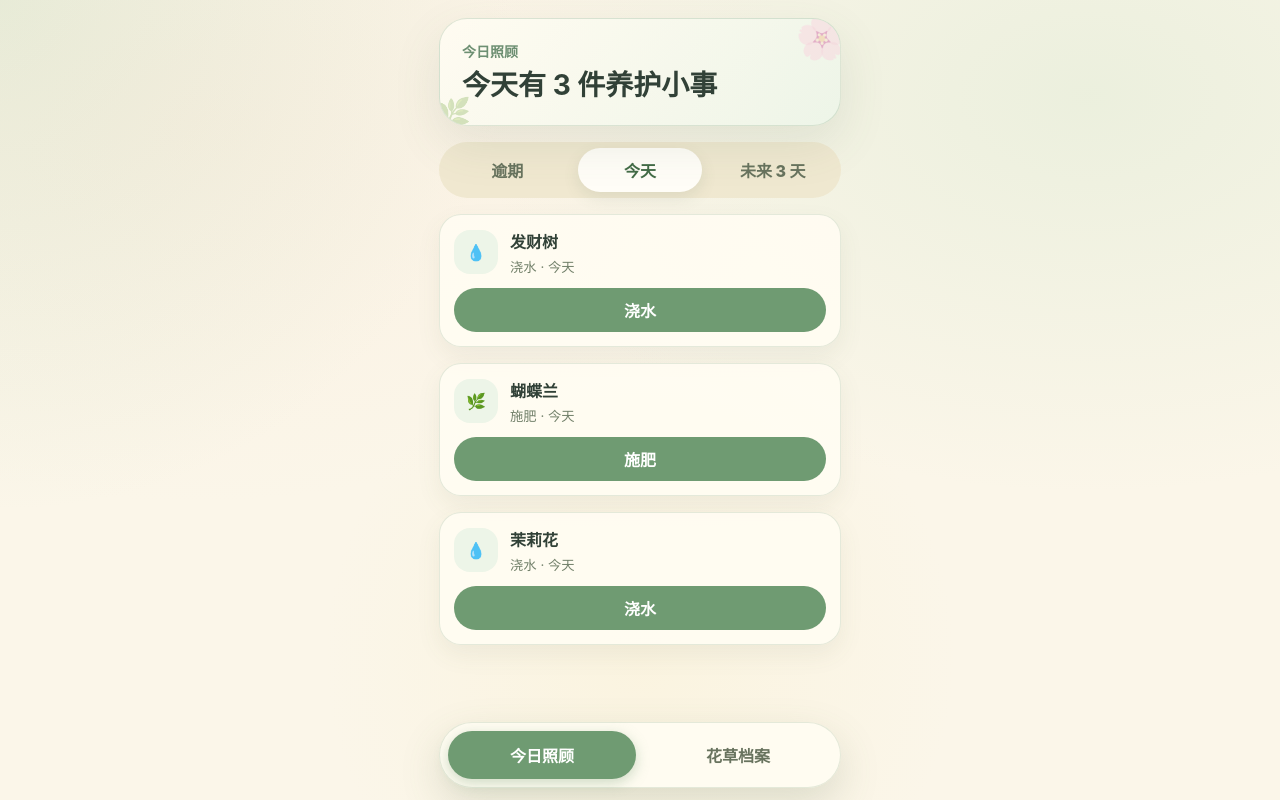
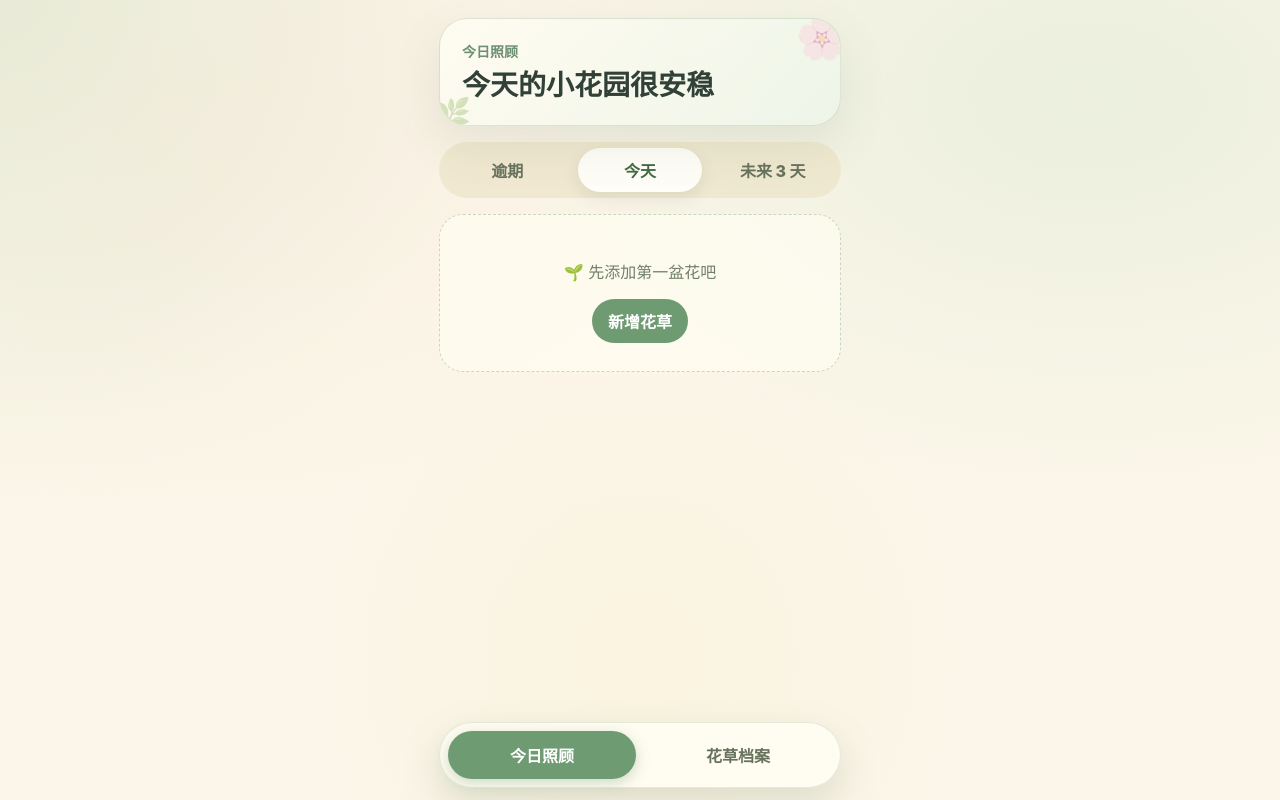
Before and after one commit to lixinzhu95/garden-housekeeper, a React (Vite) app: page / in a window 1280 px wide. Built offline with nearby package versions, Linux system fonts and the light colour scheme.

Commit message:
Remove demo data, switch to Netlify deploy

```diff
--- a/src/App.tsx
+++ b/src/App.tsx
@@ -6,22 +6,15 @@ import TaskBoard from './components/TaskBoard';
 import { countTodayTasks, getTasksByGroup } from './domain/careTasks';
 import { todayString } from './domain/dates';
 import { createPlant, deleteCareLog, deletePlant, recordCare, updatePlant } from './domain/plantActions';
-import { createDemoData } from './domain/seedData';
 import { loadPlants, savePlants } from './domain/storage';
 import type { CareTaskGroup, CareType, Plant, PlantFormValues, View } from './domain/types';
 
 type Modal = 'none' | 'add' | 'edit';
 
 export default function App() {
-  const [plants, setPlants] = useState<Plant[]>(() => {
-    const stored = loadPlants();
-    if (import.meta.env.MODE === 'test') return stored;
-    const demo = createDemoData();
-    const seen = new Set(demo.map((p) => p.id));
-    const merged = [...demo, ...stored.filter((p) => !seen.has(p.id))];
-    savePlants(merged);
-    return merged;
-  });
+  const [plants, setPlants] = useState<Plant[]>(() =>
+    loadPlants().filter((p) => !p.id.startsWith('demo-')),
+  );
   const [view, setView] = useState<View>('tasks');
   const [selectedGroup, setSelectedGroup] = useState<CareTaskGroup>('today');
   const [selectedPlantId, setSelectedPlantId] = useState<string | null>(null);
```
Also changed, not shown: 1 other file (tests, documents, lock files or other folders).
